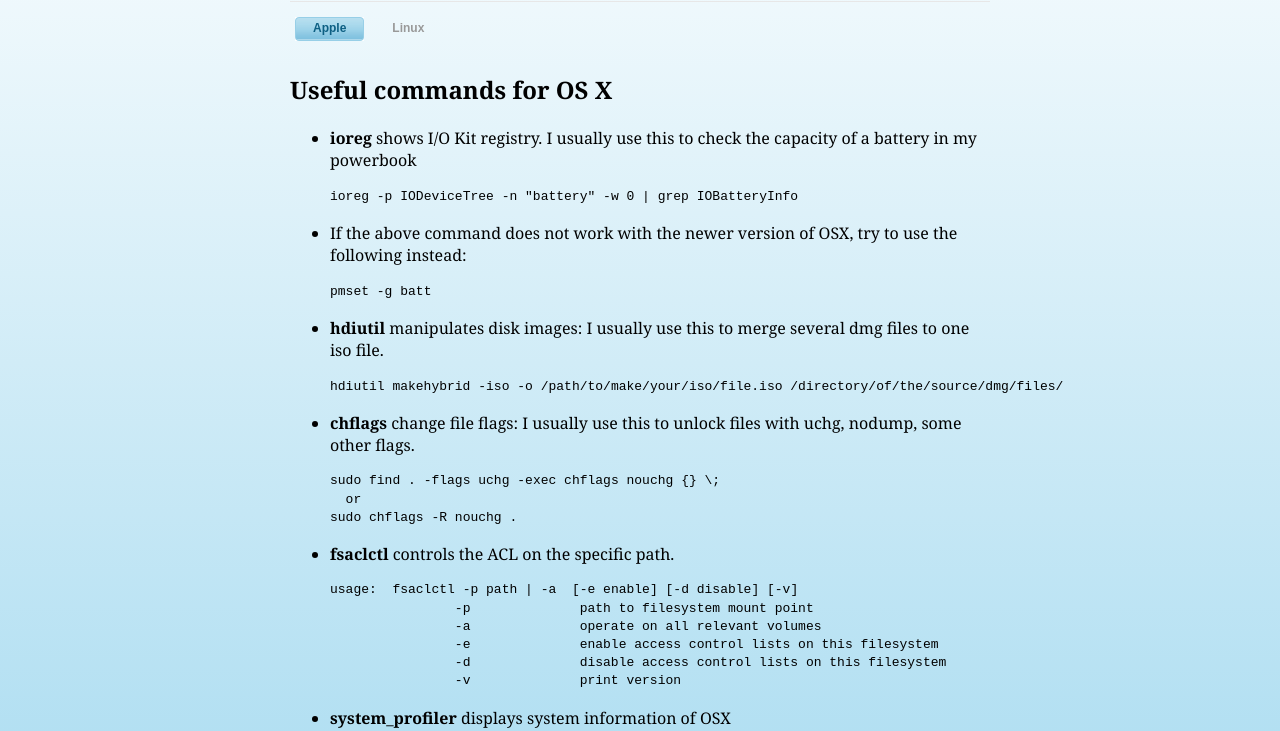
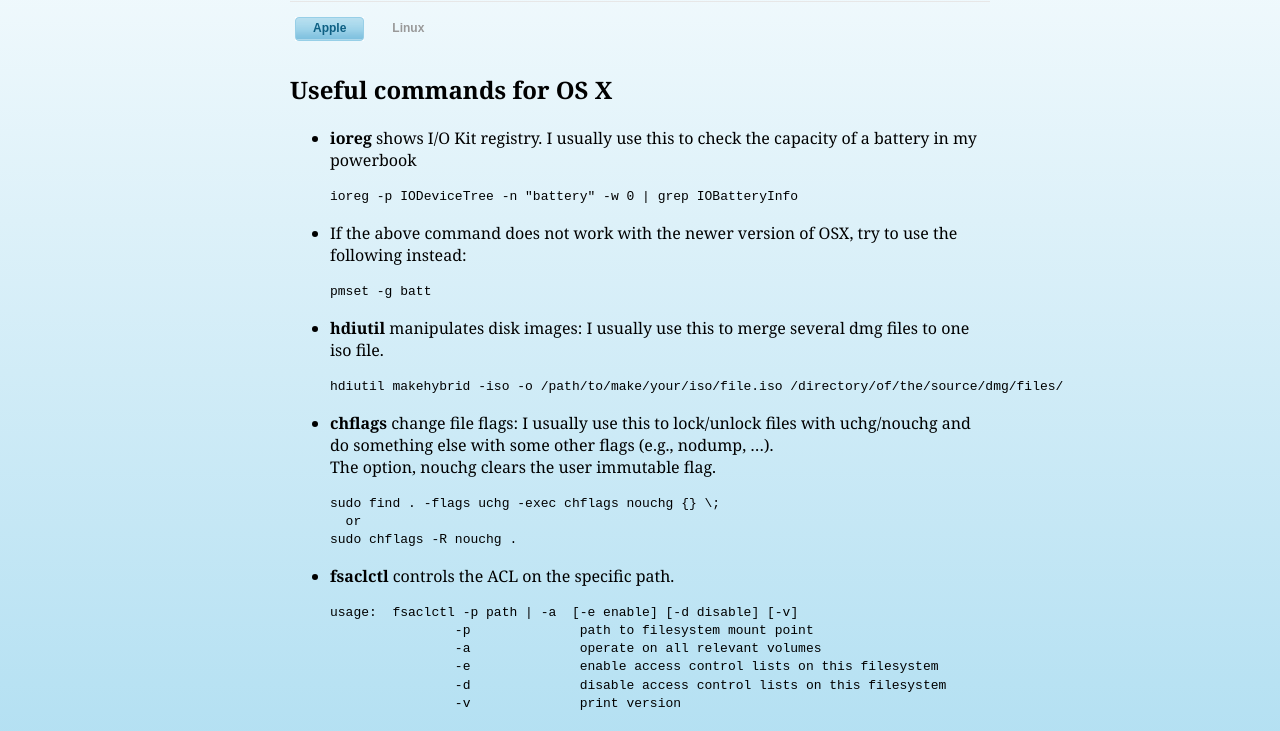
Before and after one commit to dikim33/dikim33.github.io, a Jekyll site: the page built from _posts/apple/2008-02-22-useful-commands-for-os_x.md, in a window 1280 px wide, cut to the strip 192-923 px from the top of the page. Built offline with Jekyll 4.4.1, drawn with Linux system fonts in a browser that asks for light colours.

Commit message:
[apple] How to add a newline in markdown

```diff
--- a/_posts/apple/2008-02-22-useful-commands-for-os_x.md
+++ b/_posts/apple/2008-02-22-useful-commands-for-os_x.md
@@ -20,7 +20,8 @@ pmset -g batt
 hdiutil makehybrid -iso -o /path/to/make/your/iso/file.iso /directory/of/the/source/dmg/files/
 {% endhighlight %}
 
-  * **chflags** change file flags: I usually use this to unlock files with uchg, nodump, some other flags.
+  * **chflags** change file flags: I usually use this to lock/unlock files with uchg/nouchg and do something else with some other flags (e.g., nodump, ...).
+      The option, nouchg clears the user immutable flag.
 {% highlight bash %}
 sudo find . -flags uchg -exec chflags nouchg {} \;
   or
```
